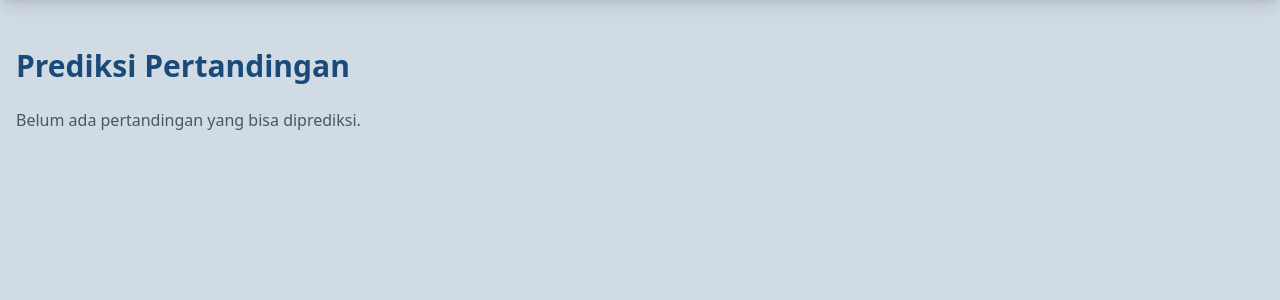
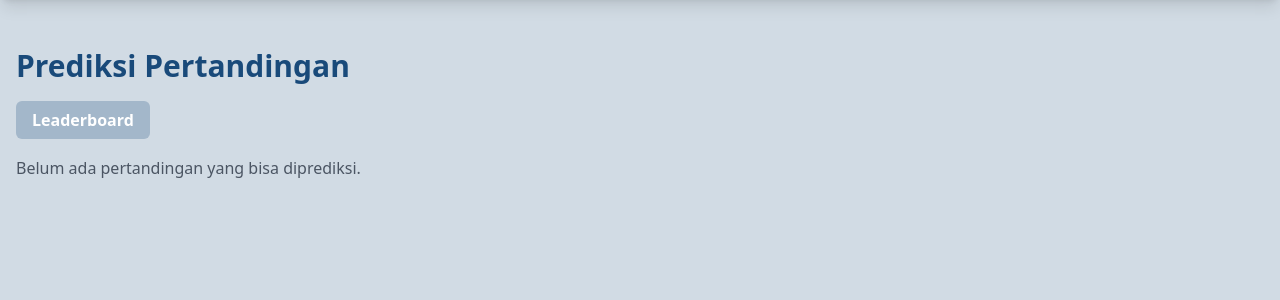
Before and after one commit to pbp-d12/turnamenku, a Django app: page /predictions/ in a window 1280 px wide. Shown: the part 56-356 px from the top of the page. Run offline with Django 5.2, Linux system fonts and the light colour scheme; data comes from the database, SQL or seed files in the repository; some libraries are stand-ins or nearby versions.

Commit message:
add button to see leaderboard page and button back to predict page

```diff
--- a/predictions/templates/predictions/predictions_index.html
+++ b/predictions/templates/predictions/predictions_index.html
@@ -2,6 +2,14 @@
 {% block page_title %}Predictions{% endblock page_title %}
 {% block main_content %}
 <h1 class="text-3xl font-bold mb-6">Prediksi Pertandingan</h1>
+
+<!-- Tombol Leaderboard -->
+<div class="mb-6">
+  <a href="{% url 'predictions:leaderboard' %}"
+     class="bg-custom-blue-100 hover:bg-custom-blue-300 text-white px-4 py-2 rounded-md font-semibold">
+     Leaderboard
+  </a>
+</div>
 
 {% if matches %}
 <div class="grid grid-cols-1 md:grid-cols-2 lg:grid-cols-3 gap-6">
@@ -10,14 +18,12 @@
     <h2 class="text-xl font-semibold mb-2">{{ match.home_team.name }} vs {{ match.away_team.name }}</h2>
     <p class="text-sm text-gray-500 mb-4">Tanggal: {{ match.match_date }}</p>
     <div class="flex justify-between">
-          <button
-            class="team-btn bg-custom-blue-100 hover:bg-custom-blue-300 text-white px-3 py-2 rounded-md"
-            data-match-id="{{ match.id }}" data-team-id="{{ match.team1.id }}">
+      <button class="team-btn bg-custom-blue-100 hover:bg-custom-blue-300 text-white px-3 py-2 rounded-md"
+        data-match-id="{{ match.id }}" data-team-id="{{ match.home_team.id }}">
         {{ match.home_team.name }}
       </button>
-          <button
-            class="team-btn bg-custom-blue-100 hover:bg-custom-blue-300 text-white px-3 py-2 rounded-md"
-            data-match-id="{{ match.id }}" data-team-id="{{ match.team2.id }}">
+      <button class="team-btn bg-custom-blue-100 hover:bg-custom-blue-300 text-white px-3 py-2 rounded-md"
+        data-match-id="{{ match.id }}" data-team-id="{{ match.away_team.id }}">
         {{ match.away_team.name }}
       </button>
     </div>
@@ -29,16 +35,16 @@
 {% endif %}
 
 <script>
-document.addEventListener('DOMContentLoaded', function() {
+  document.addEventListener('DOMContentLoaded', function () {
     document.querySelectorAll('.team-btn').forEach(btn => {
-    btn.addEventListener('click', async function() {
+      btn.addEventListener('click', async function () {
         const matchId = this.dataset.matchId;
         const teamId = this.dataset.teamId;
 
         const csrfToken = '{{ csrf_token }}';
         const response = await fetch("{% url 'predictions:submit_prediction' %}", {
           method: 'POST',
-        headers: {'X-CSRFToken': csrfToken, 'Content-Type': 'application/x-www-form-urlencoded'},
+          headers: { 'X-CSRFToken': csrfToken, 'Content-Type': 'application/x-www-form-urlencoded' },
           body: new URLSearchParams({ match_id: matchId, team_id: teamId })
         });
 
--- a/predictions/views.py
+++ b/predictions/views.py
@@ -39,8 +39,7 @@ def submit_prediction(request):
 
         return JsonResponse({
             'success': True,
-            'message': f'Prediksi {team.name} disimpan!',
-            'team': team.name,
+            'message': f'Berhasil voting untuk {team.name}!',
         })
 
     return JsonResponse({'success': False, 'message': 'Permintaan tidak valid.'}, status=400)
```
Also changed, not shown: predictions/templates/predictions/leaderboard.html (+8 -0 lines). Lines whose indentation alone changed are shown as unchanged.
